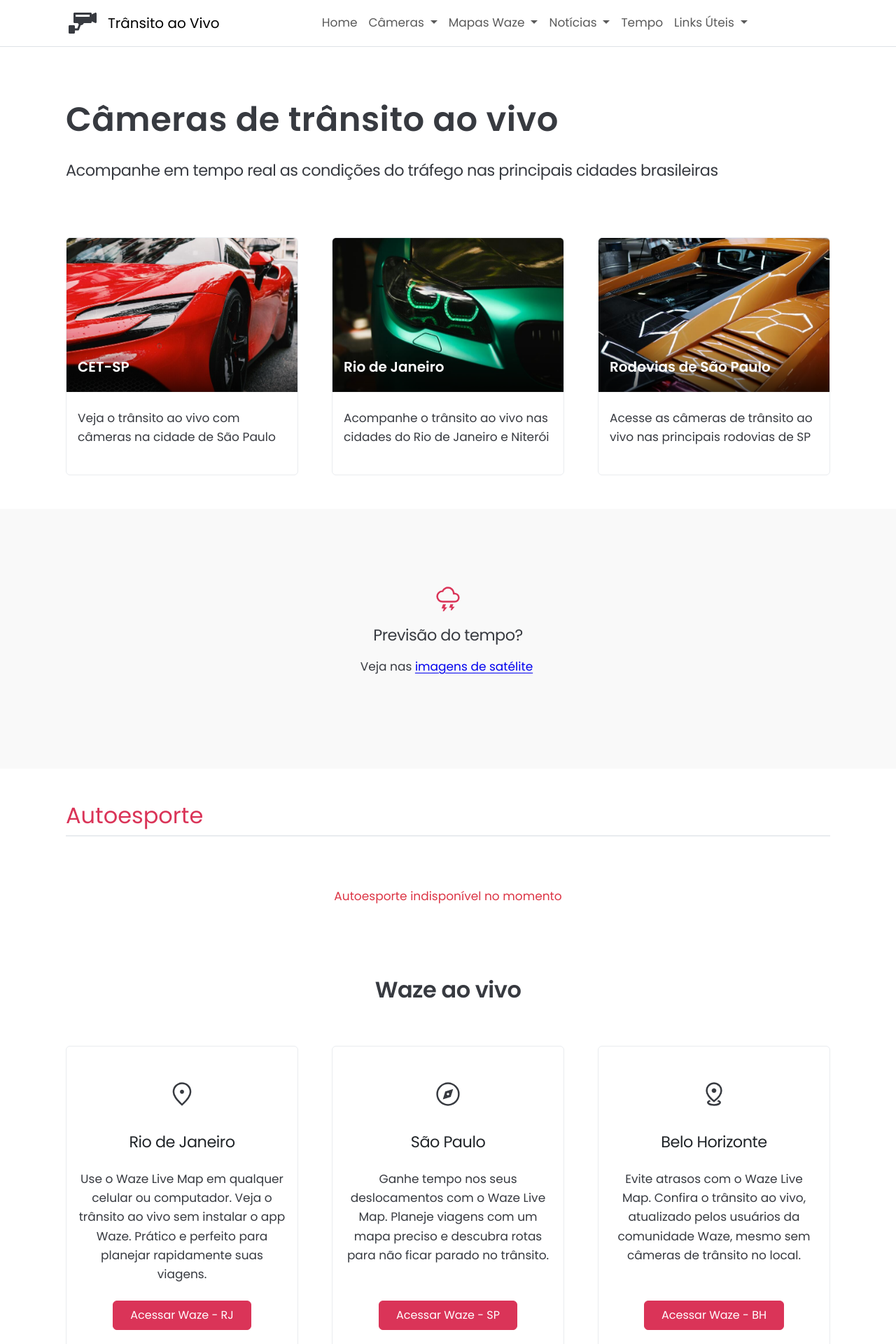
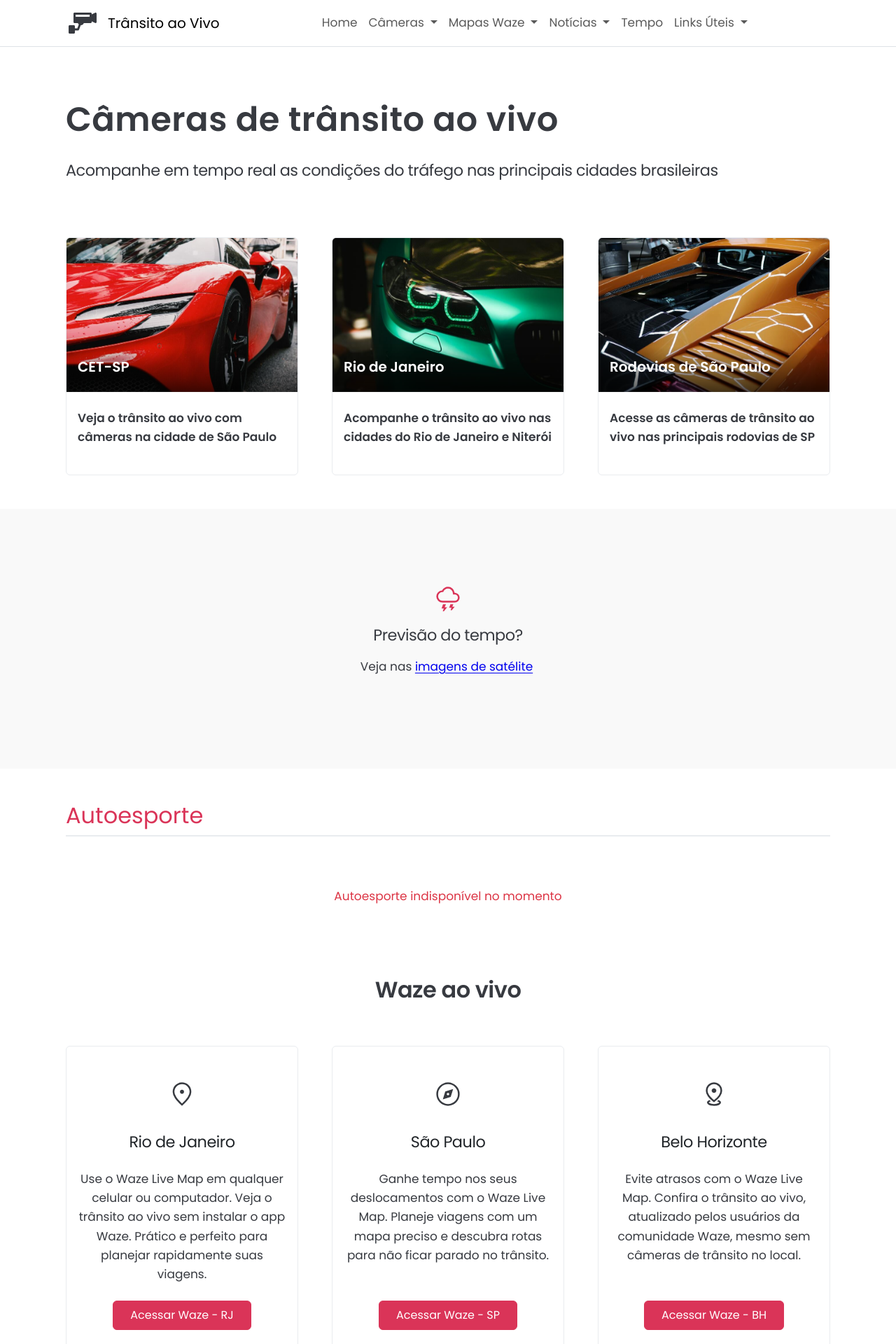
Before and after one commit to Sergio-Damm/transitoaovivo, a Jekyll site: the page built from index.html, in a window 1280 px wide. Shown: the top 1920 px of the page at 70% size. Built offline with Jekyll 4.4.1, drawn with Linux system fonts in a browser that asks for light colours; comment, search, counter and statistics services are not loaded.

Commit message:
news-card-text fw-semibold

```diff
--- a/index.html
+++ b/index.html
@@ -53,7 +53,7 @@
 									</div>
 							</div>
 							<div class="card-body">
-								<p class="news-card-text py-2">Veja o trânsito ao vivo com câmeras na cidade de São Paulo</p>
+								<p class="news-card-text fw-semibold py-2">Veja o trânsito ao vivo com câmeras na cidade de São Paulo</p>
 							</div>
 						</a>
 					</article>
@@ -69,7 +69,7 @@
 									</div>
 							</div>
 							<div class="card-body">
-								<p class="news-card-text py-2">Acompanhe o trânsito ao vivo nas cidades do Rio de Janeiro e Niterói</p>
+								<p class="news-card-text fw-semibold py-2">Acompanhe o trânsito ao vivo nas cidades do Rio de Janeiro e Niterói</p>
 							</div>
 						</a>
 					</article>
@@ -85,7 +85,7 @@
 									</div>
 							</div>
 							<div class="card-body">
-								<p class="news-card-text py-2">Acesse as câmeras de trânsito ao vivo nas principais rodovias de SP</p>
+								<p class="news-card-text fw-semibold py-2">Acesse as câmeras de trânsito ao vivo nas principais rodovias de SP</p>
 							</div>
 						</a>
 					</article>
```
